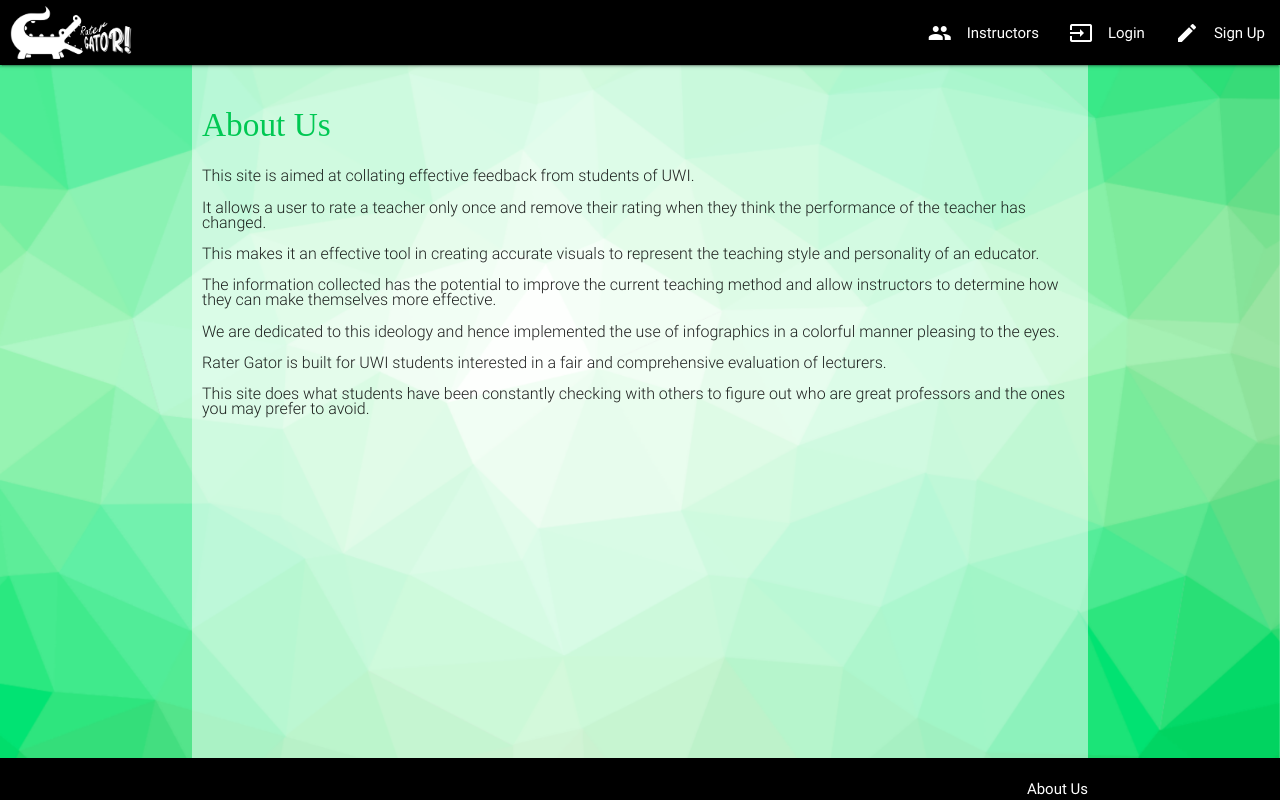
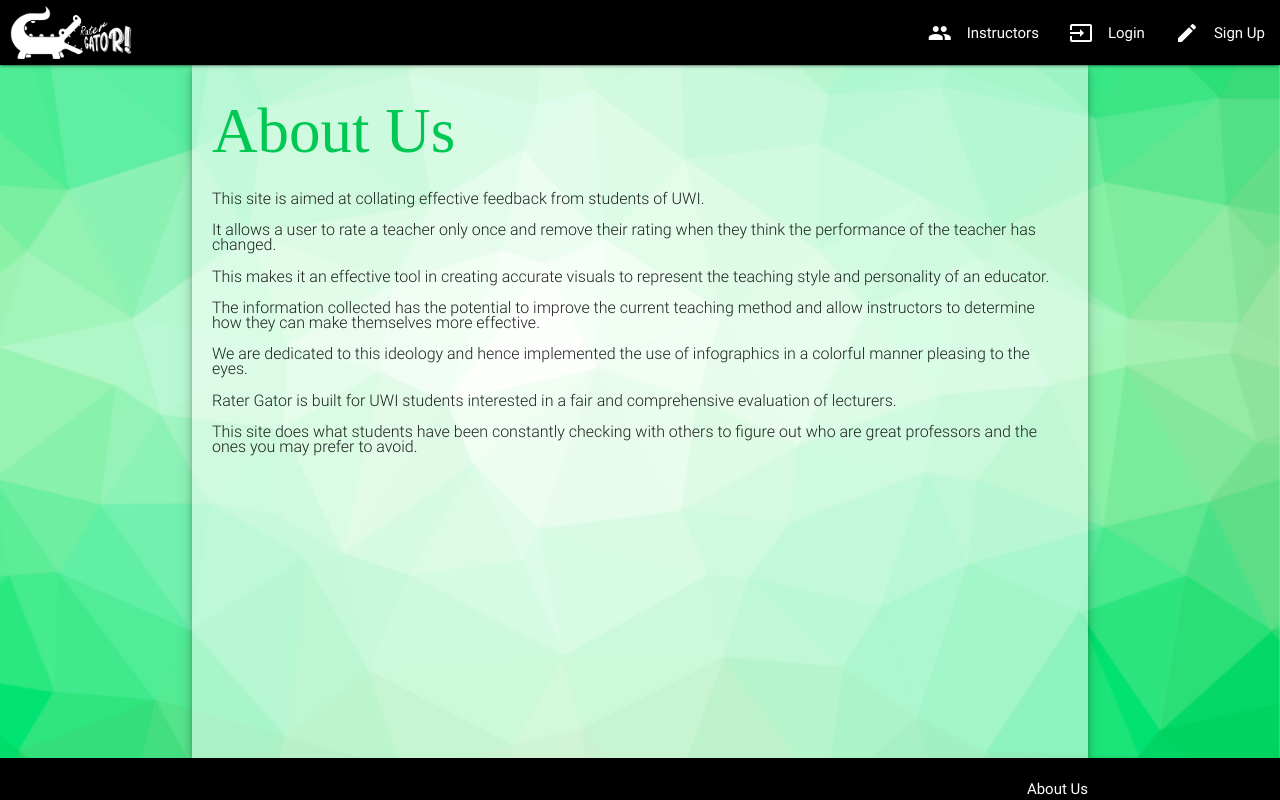
Before and after one commit to TyreseLake/RaterGator, a Flask app: page /about in a window 1280 px wide. Run offline with Flask 2, Linux system fonts and the light colour scheme; some web fonts are replaced.

Commit message:
project about us style

```diff
--- a/static/styles.css
+++ b/static/styles.css
@@ -311,13 +311,12 @@ input[type=submit] {
 }
 
 .aboutUsContainer{
-    padding: 10px;
+    margin: 10px 20px;
 }
 
 .aboutUsContainer h1{
     font-family: Chilanka;
     color:#00c853;
-    font-size: 25pt;
 }
 
 .aboutUsContainer p{
--- a/templates/aboutus.html
+++ b/templates/aboutus.html
@@ -3,7 +3,7 @@
 {{ super() }}
 
 {% block content %}
-<div class="flow-text container op" style="flex:1;">
+<div class="flow-text container op z-depth-3" style="flex:1;">
     <div class="aboutUsContainer">
         <h1>About Us</h1>
         <p>This site is aimed at collating effective feedback from students of UWI.</p>
```
